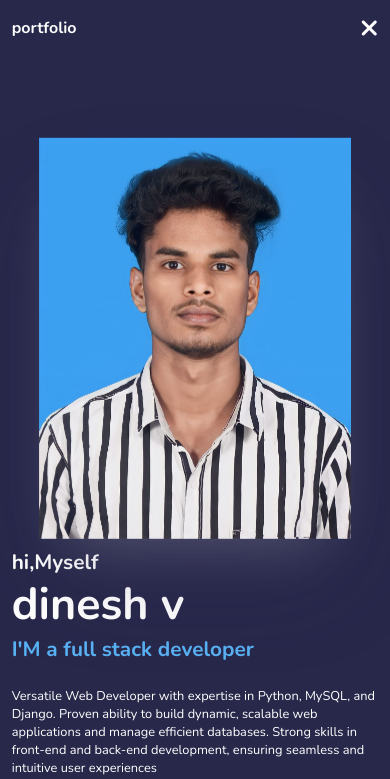
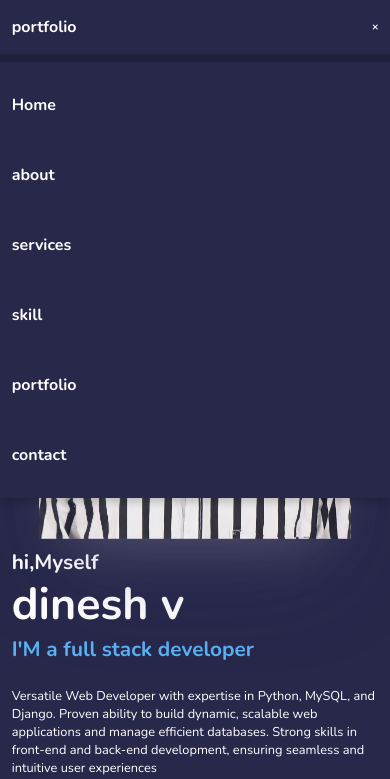
Before and after one commit to dineshjm77/profile, a plain HTML site: page index.html in a window 390 px wide. Both pictures are taken after a click on the icon 367 px from the left and 28 px from the top of the page. Shown: the top 779 px of the page. Drawn offline with nearby package versions, Linux system fonts and the light colour scheme.

Commit message:
add file

```diff
--- a/main.js
+++ b/main.js
@@ -14,13 +14,13 @@ let navLinks = document.querySelectorAll('header nav a');
 window.onscroll = () => {
     let top = window.scrollY;
 
-    sections.forEach(sec => {
+    sections.forEach((sec) => {
         let offset = sec.offsetTop - 150;
         let height = sec.offsetHeight;
         let id = sec.getAttribute('id');
 
         if (top >= offset && top < offset + height) {
-            navLinks.forEach(link => {
+            navLinks.forEach((link) => {
                 link.classList.remove('active');
                 if (link.getAttribute('href').includes(id)) {
                     link.classList.add('active');
--- a/style.css
+++ b/style.css
@@ -77,12 +77,34 @@ section {
 
 }
 
+/* Display navbar correctly when active */
+.navbar {
+    display: none; /* Ensure it is hidden by default */
+    flex-direction: column; /* Make it a column for mobile view */
+    position: absolute;
+    top: 100%;
+    left: 0;
+    width: 100%;
+    padding: 1rem 3%;
+    background-color: var(--bg-color);
+    border-top: 1rem solid rgba(0, 0, 0, 0.2);
+    box-shadow: 0 0.5rem 1rem rgba(0, 0, 0, 0.2);
+    transition: all 0.3s ease; /* Smooth transition effect */
+}
+
+/* Show navbar when active */
+.navbar.active {
+    display: flex;
+}
+
+/* Show the menu icon for mobile view */
 #menu-icon {
-    font-size: 3rem;
-    color: var(--text-color);
-    display: none;
+    display: block;
+    cursor: pointer;
+    z-index: 1001; /* Ensure it is above other elements */
+}
 
-}
+
 
 .home {
     display: flex;
```
